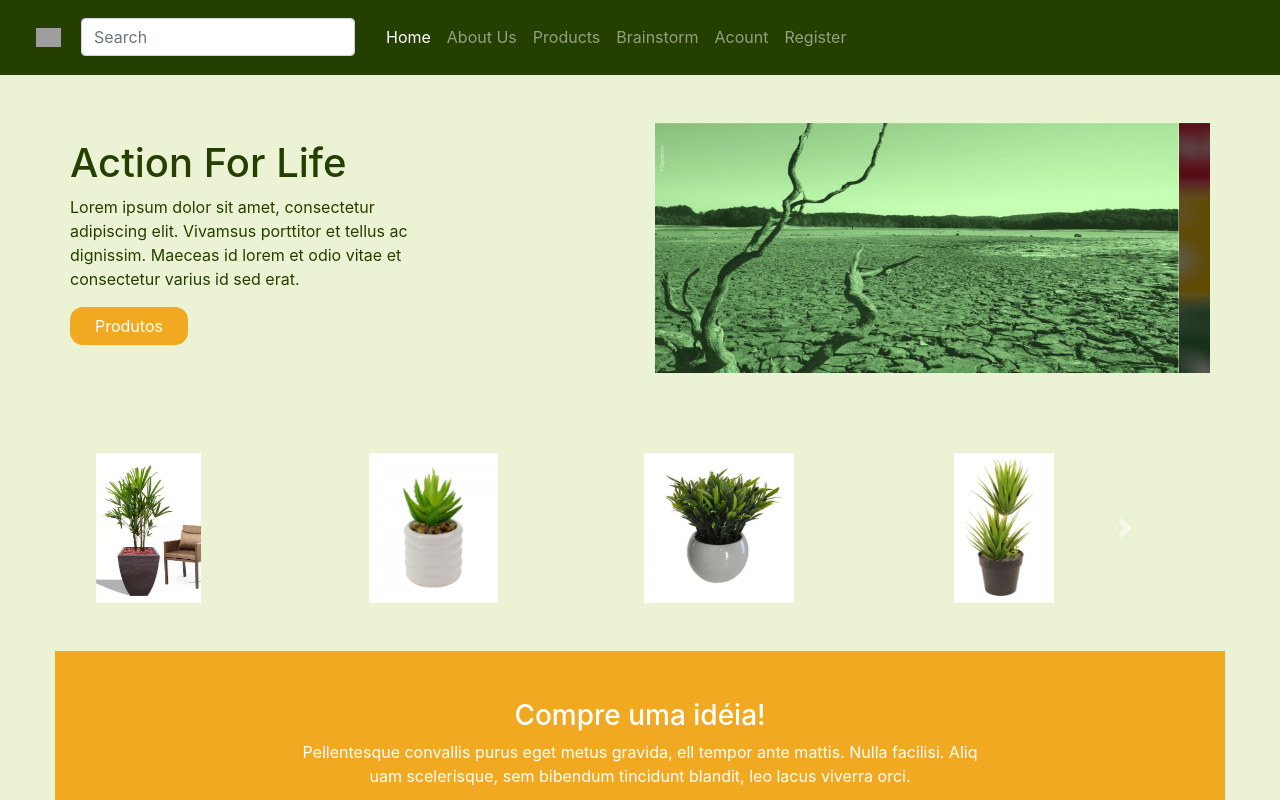
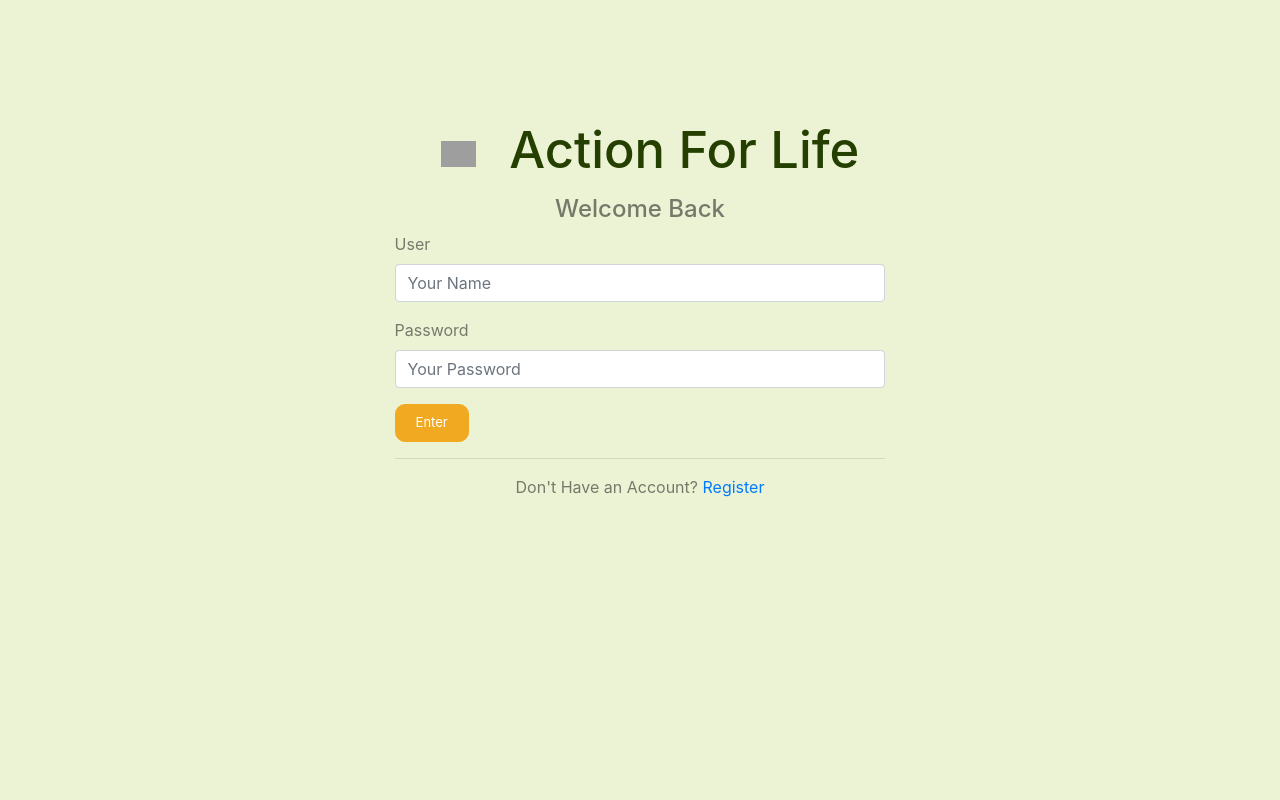
Before and after one commit to Guimti/ActionForLife, an Angular app in the folder Angular/ActionForLife/: page /login in a window 1280 px wide. Shown: the top 800 px of the page. Built offline with nearby package versions, Linux system fonts and the light colour scheme; grey boxes are pictures that could not be loaded.

Commit message:
[Feature Alyson - Task:finished route]

```diff
--- a/Angular/ActionForLife/src/app/app-routing.module.ts
+++ b/Angular/ActionForLife/src/app/app-routing.module.ts
@@ -2,9 +2,11 @@ import { NgModule } from '@angular/core';
 import { RouterModule, Routes } from '@angular/router';
 import {RegistrationComponent } from './registration/registration.component';
 import { LoginComponent } from './login/login.component';
+import { HomeComponent } from './home/home.component';
 const routes: Routes = [
   {path: '', redirectTo:'login', pathMatch: 'full'},
   {path:"login", component:LoginComponent},
+  {path:"home", component:HomeComponent},
   {path:"registration",component:RegistrationComponent}
 ];
 
--- a/Angular/ActionForLife/src/app/app.component.html
+++ b/Angular/ActionForLife/src/app/app.component.html
@@ -1,3 +1 @@
-<app-header></app-header>
-<app-home></app-home>
-<app-footer></app-footer>
+<router-outlet></router-outlet>
--- a/Angular/ActionForLife/src/app/header/header.component.html
+++ b/Angular/ActionForLife/src/app/header/header.component.html
@@ -21,7 +21,7 @@
         <div class="collapse navbar-collapse" id="navbarSupportedContent">
           <ul class="navbar-nav mr-auto">
             <li class="nav-item active">
-          <a class="nav-link" href="#">Home <span class="sr-only">(current)</span></a>
+              <a class="nav-link" routerLink="/home">Home <span class="sr-only">(current)</span></a>
             </li>
             <li class="nav-item">
               <a class="nav-link" href="#">About Us</a>
@@ -36,13 +36,16 @@
               <a class="nav-link" href="#">Acount</a>
             </li>
             <li class="nav-item">
-          <a class="nav-link" href="#">Register</a>
+              <a class="nav-link" routerLink="/registration">Register</a>
             </li>
-
-
           </ul>
 
-
+          <ul  class="navbar-nav ml-auto d-flex align-items-center">
+            <li class="nav-item pl-3">
+              <a class="m-0 font-weight-bolder fs-15"routerLink="/login">Sair <i class="fa fa-sign-out" aria-hidden="true"></i>
+              </a>
+              </li>
+          </ul>
         </div>
       </div>
       </nav>
--- a/Angular/ActionForLife/src/app/home/home.component.html
+++ b/Angular/ActionForLife/src/app/home/home.component.html
@@ -1,3 +1,7 @@
+<!-- inicio da navbar -->
+<app-header></app-header>
+<!-- fim da navbar -->
+
 <div class="container mt-5 px-0">
     <div class="row d-flex px-0">
         <div class="col-6 color-green padding-r pt-3">
@@ -80,3 +84,4 @@
 
     </div>
 </div>
+<app-footer></app-footer>
--- a/Angular/ActionForLife/src/app/login/login.component.css
+++ b/Angular/ActionForLife/src/app/login/login.component.css
@@ -29,3 +29,6 @@ h1{
     width: 35px;
     margin: 20px;
 }
+.margtop{
+    margin-top: 120px;
+}
--- a/Angular/ActionForLife/src/app/login/login.component.html
+++ b/Angular/ActionForLife/src/app/login/login.component.html
@@ -1,9 +1,4 @@
-<div class="container-fluid  cor-bg text-black-50 ">
-<br>
-<br>
-<br>
-<br>
-<br>
+<div class="container-fluid  cor-bg text-black-50 margtop">
 
         <div class="col-md-12 fluid">
 
@@ -22,7 +17,7 @@
                 </div>
 
                     <div>
-                        <a href="#" class="myButton">Enter</a>
+                        <a routerLink="/home" class="myButton"routerLink="/home">Enter</a>
                     </div>
                     <hr class="mt-3 mb-3">
                     <p class="text-center">
@@ -31,5 +26,4 @@
                </div>
            </div>
         </div>
-        <br><br><br><br>
 </div>
--- a/Angular/ActionForLife/src/app/registration/registration.component.html
+++ b/Angular/ActionForLife/src/app/registration/registration.component.html
@@ -48,7 +48,7 @@
 
     <div class="row mt-3">
         <div class="col-6">
-            <a routerLink='/null' class="myButton">Create an account</a>
+            <a routerLink='/null'routerLink="/login" class="myButton">Create an account</a>
         </div>
         <div class="col-6 d-flex align-items-end justify-content-end">
             <a routerLink='/login' class="myButton2 ">Cancel</a>
```
Lines whose indentation alone changed are shown as unchanged.
